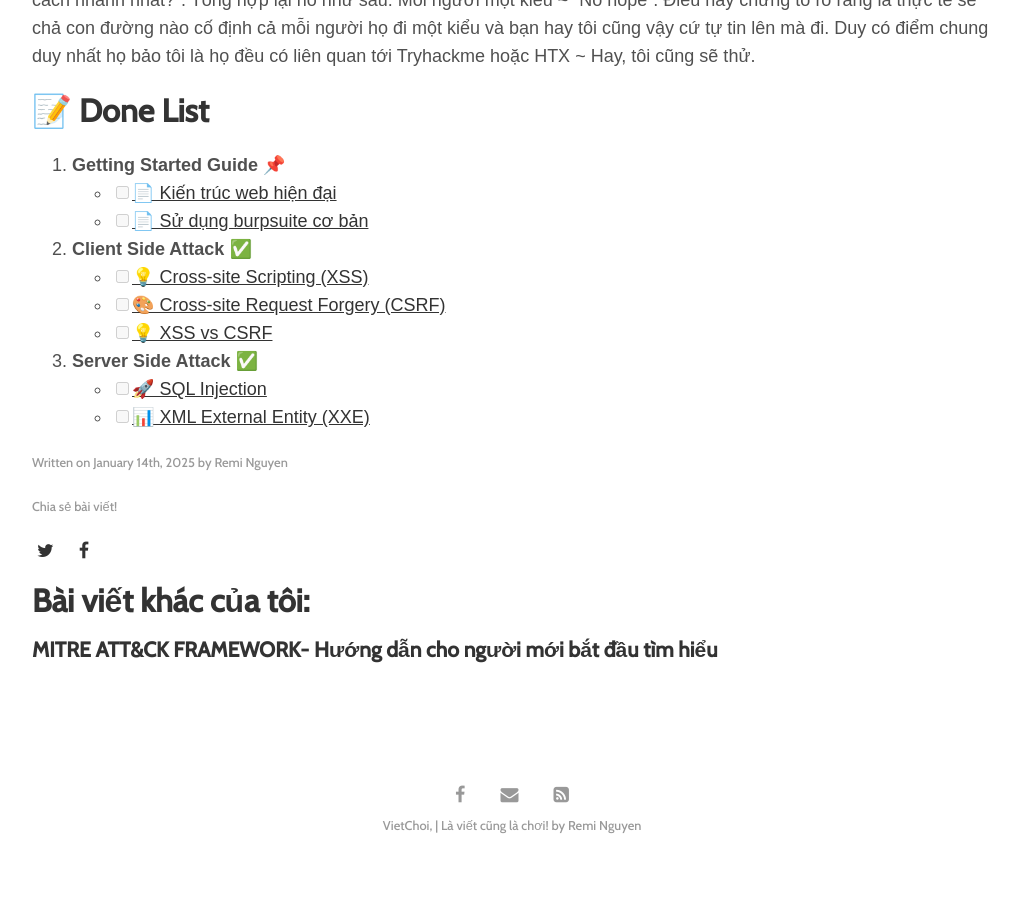
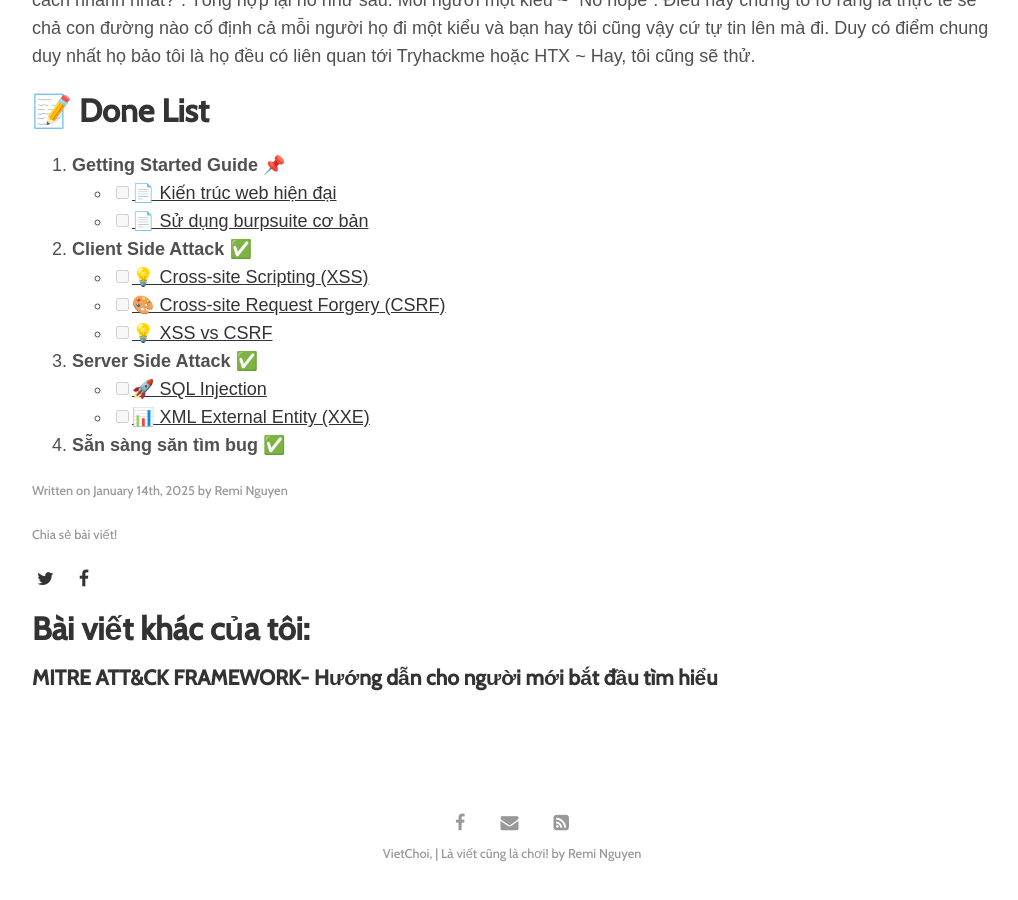
Before and after one commit to vietcf/vietchoi, a Jekyll site: the page built from _posts/2025-01-14-bat-dau-ve-series-bao-mat101.md, in a window 1280 px wide and 900 px high, scrolled down 1165 px. Shown: the whole window, without its empty margins (128-1146 px from the left). Built offline with Jekyll 4.4.1, drawn with Linux system fonts in a browser that asks for light colours; some web fonts are replaced; before the commit the page ends 2037 px from its top, so only the background shows below that.

Commit message:
update list done

```diff
--- a/_posts/2025-01-14-bat-dau-ve-series-bao-mat101.md
+++ b/_posts/2025-01-14-bat-dau-ve-series-bao-mat101.md
@@ -26,3 +26,5 @@ Nhiều lần "Pv" các Pentester quen biết là "Làm sao để trở thành P
 3. **Server Side Attack** ✅
    - [ ] [🚀 SQL Injection](https://example.com/launch)
    - [ ] [📊 XML External Entity (XXE)](https://example.com/monitor)
+
+4. **Sẵn sàng săn tìm bug** ✅
```
